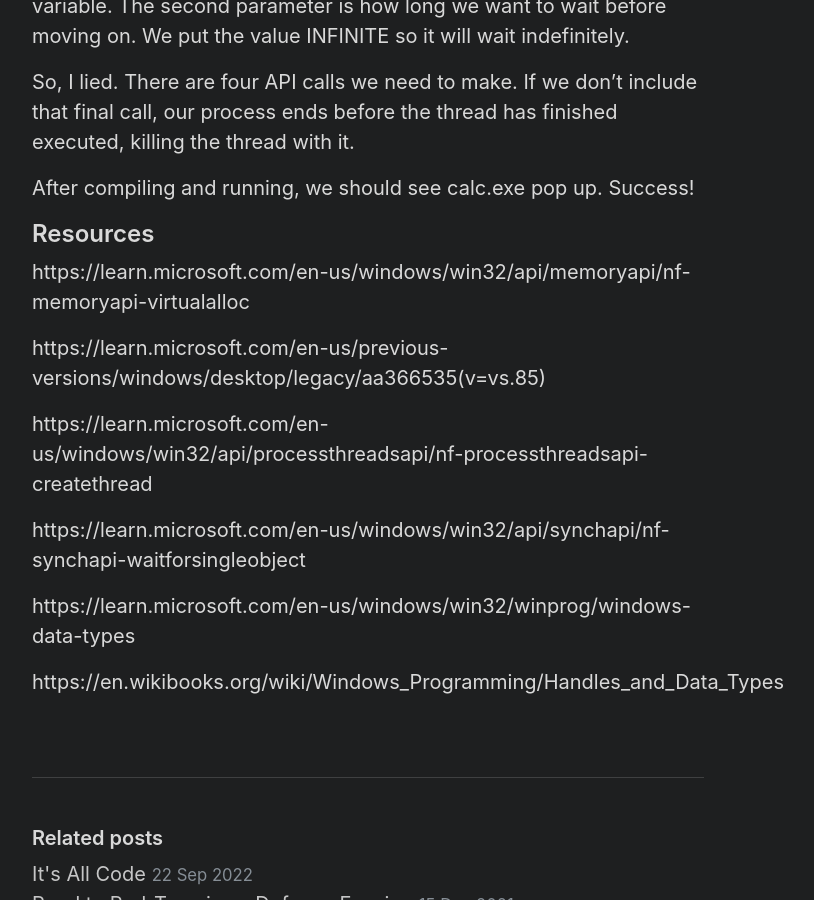
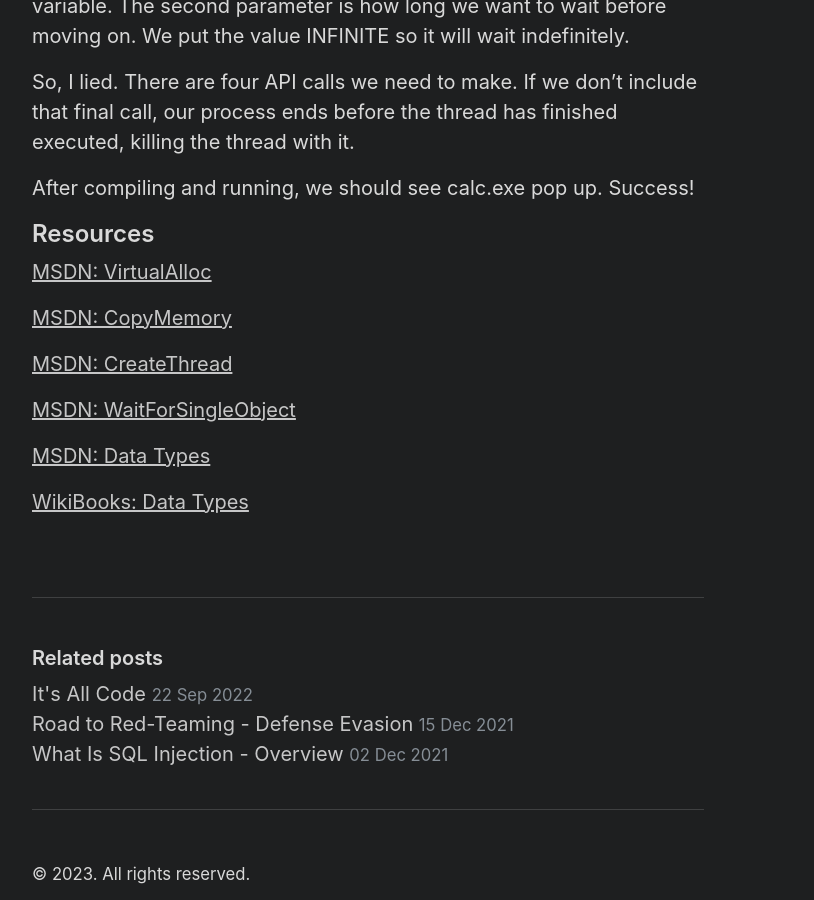
Before and after one commit to RePRGM/rePRGM.github.io, a Jekyll site: the page built from _posts/2023-01-03-lets-make-malware-process-injection.md, in a window 1280 px wide and 900 px high, scrolled down 4141 px. Shown: the whole window, without its empty margins (272-1086 px from the left). Built offline with Jekyll 4.4.1, drawn with Linux system fonts in a browser that asks for light colours.

Commit message:
Update 2023-01-03-lets-make-malware-process-injection.md

```diff
--- a/_posts/2023-01-03-lets-make-malware-process-injection.md
+++ b/_posts/2023-01-03-lets-make-malware-process-injection.md
@@ -121,14 +121,14 @@ So, I lied. There are four API calls we need to make. If we don’t include that
 After compiling and running, we should see calc.exe pop up. Success!
 
 ## Resources
-https://learn.microsoft.com/en-us/windows/win32/api/memoryapi/nf-memoryapi-virtualalloc
+[MSDN: VirtualAlloc](https://learn.microsoft.com/en-us/windows/win32/api/memoryapi/nf-memoryapi-virtualalloc)
 
-https://learn.microsoft.com/en-us/previous-versions/windows/desktop/legacy/aa366535(v=vs.85)
+[MSDN: CopyMemory](https://learn.microsoft.com/en-us/previous-versions/windows/desktop/legacy/aa366535(v=vs.85))
 
-https://learn.microsoft.com/en-us/windows/win32/api/processthreadsapi/nf-processthreadsapi-createthread
+[MSDN: CreateThread](https://learn.microsoft.com/en-us/windows/win32/api/processthreadsapi/nf-processthreadsapi-createthread)
 
-https://learn.microsoft.com/en-us/windows/win32/api/synchapi/nf-synchapi-waitforsingleobject
+[MSDN: WaitForSingleObject](https://learn.microsoft.com/en-us/windows/win32/api/synchapi/nf-synchapi-waitforsingleobject)
 
-https://learn.microsoft.com/en-us/windows/win32/winprog/windows-data-types
+[MSDN: Data Types](https://learn.microsoft.com/en-us/windows/win32/winprog/windows-data-types)
 
-https://en.wikibooks.org/wiki/Windows_Programming/Handles_and_Data_Types
+[WikiBooks: Data Types](https://en.wikibooks.org/wiki/Windows_Programming/Handles_and_Data_Types)
```
